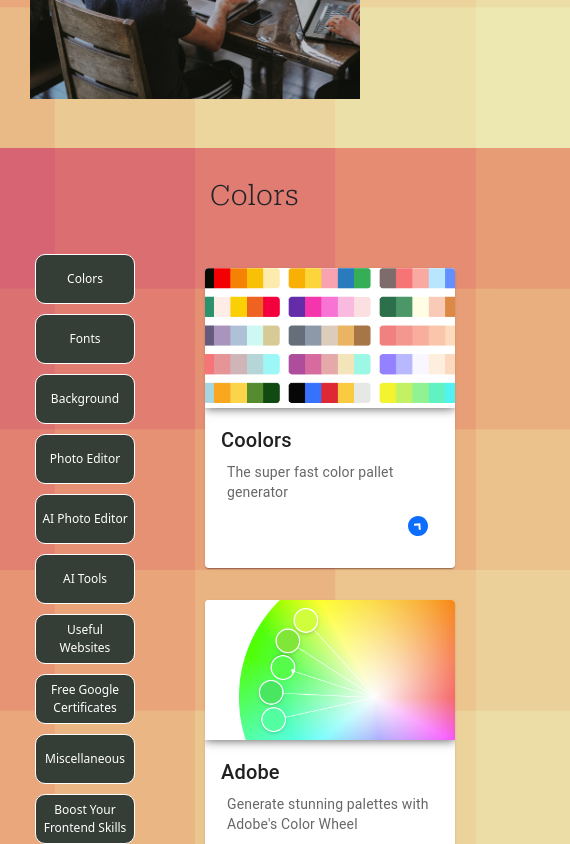
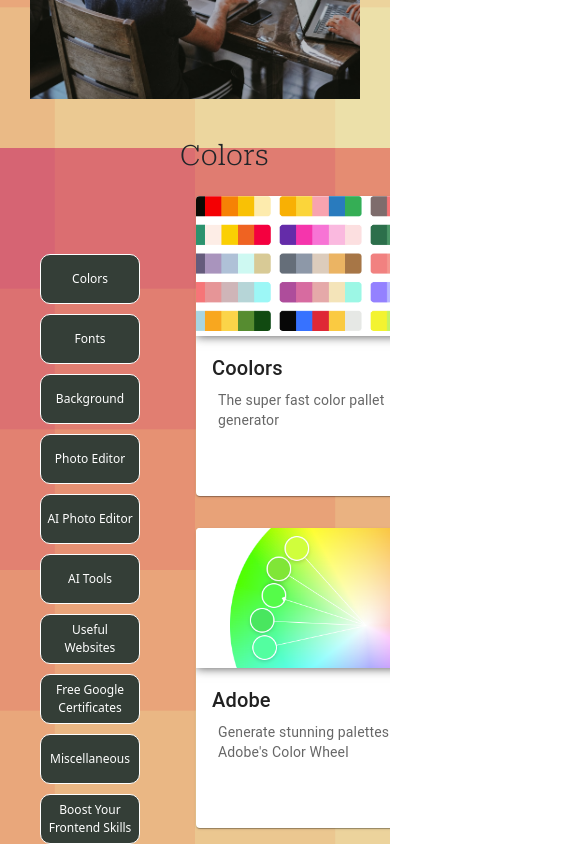
Before and after one commit to gines18/FrontEndHub, a React (Vite) app: page / in a window 390 px wide. Shown: the part 1540-2384 px from the top of the page, 570 px wide, since content can reach past the window. Built offline with nearby package versions, Linux system fonts and the light colour scheme; no server answers.

Commit message:
Adjust CardContainer size for less than 600px screen

```diff
--- a/src/components/Styles.css
+++ b/src/components/Styles.css
@@ -89,7 +89,7 @@ html {
 
 @media (max-width: 600px){
   .card-container{
-    width: 80%;
+    width: 100%;
   }
 }
 
@@ -112,16 +112,29 @@ html {
   margin: 0px 40px 0px 40px;
   overflow: hidden;
   position: relative;
-  flex: 1 0 400px;
+
 }
 .card-container-title.animations-complete {
   overflow: auto;
 }
 
 .title {
-  margin: 40px;
+
   font-family: "Roboto Serif", serif;
 }
+
+@media (max-width: 600px){
+.title{
+  width: 50%
+}
+  .card-container-title {
+width: 100%;
+  }
+
+}
+
+
+
 
 /* Hero */
 
@@ -235,7 +248,7 @@ html {
       flex-direction: column;
       justify-content: center;
       height: auto;
-      width: 80%;
+      width: 69%;
     }
   }
 
```
